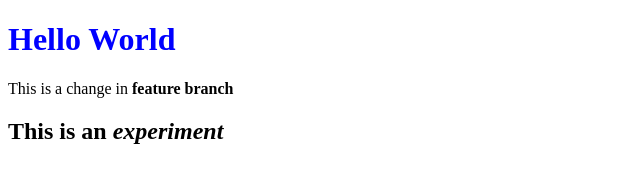
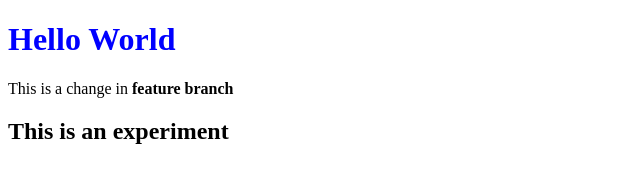
Before and after one commit to beeabimbola/web-project, a plain HTML site: page index.html in a window 1280 px wide. Shown: the full height of the page, 0-640 px from the left. Drawn offline with Linux system fonts and the light colour scheme; files that its build step writes are made by us from their sources.

Commit message:
small change

```diff
--- a/index.html
+++ b/index.html
@@ -10,7 +10,7 @@
     <h1> Hello World</h1>
     <p>This is a change in <strong>feature branch</strong></p>
 
-    <h2>This is an <i>experiment</i></h2>
+    <h2>This is an experiment</h2>
   </body>
 
 </html>
```
